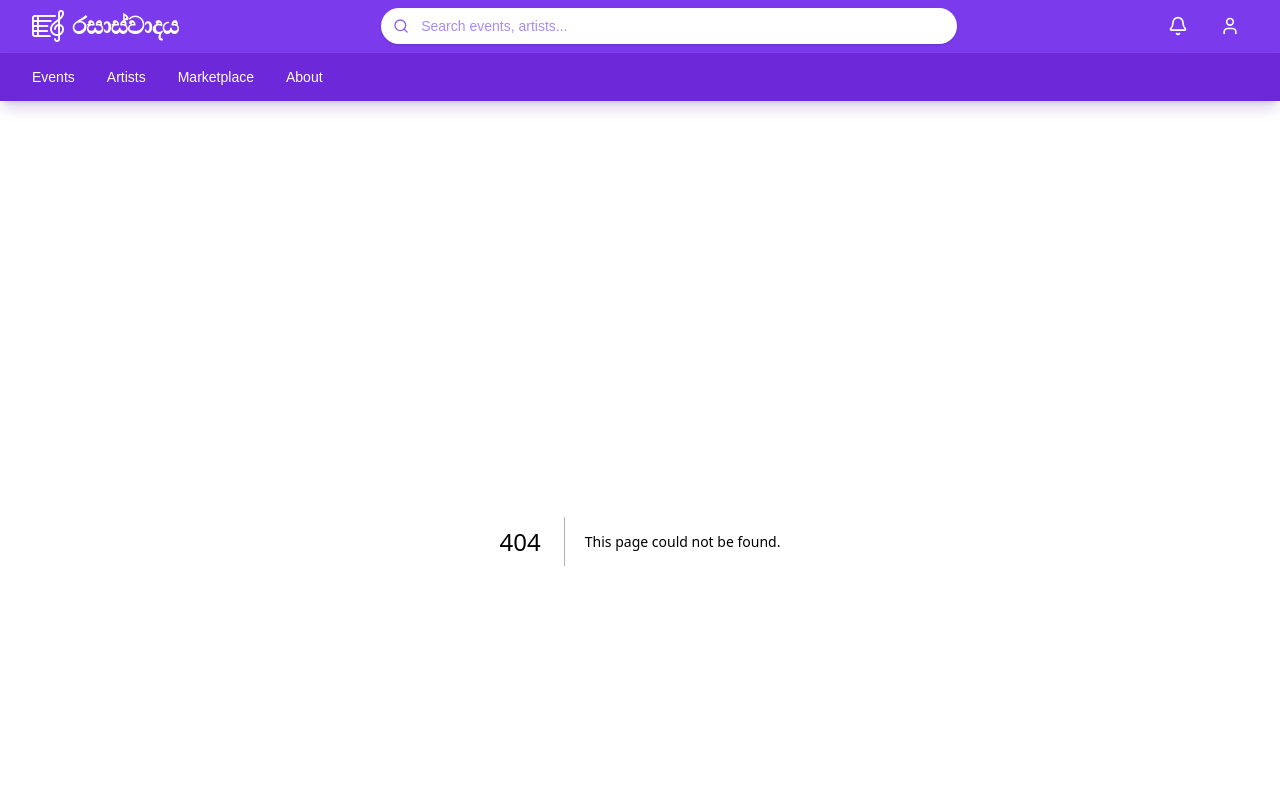
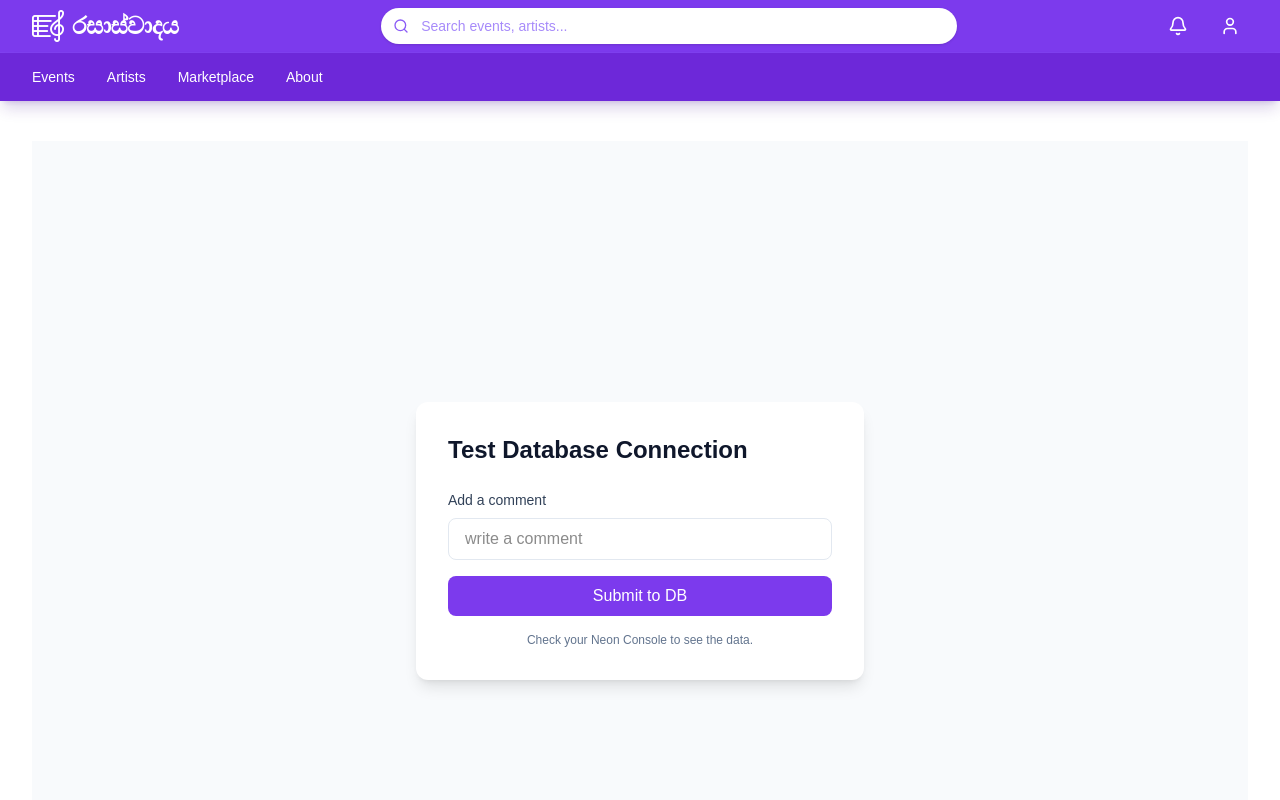
Before and after one commit to rowneth/Rasaswadaya, a Next.js app in the folder apps/web/: page /test-db in a window 1280 px wide. Before the commit this address had no page. Shown: the top 800 px of the page. Built offline with nearby package versions, Linux system fonts and the light colour scheme; a web font is replaced by a local one.

Commit message:
Add Neon driver and test DB page

```diff
--- a/apps/web/package.json
+++ b/apps/web/package.json
@@ -10,6 +10,7 @@
     "lint": "eslint"
   },
   "dependencies": {
+    "@neondatabase/serverless": "^1.0.2",
     "@repo/database": "workspace:*",
     "lucide-react": "^0.561.0",
     "next": "16.0.10",
--- /dev/null
+++ b/apps/web/src/app/test-db/page.tsx
@@ -0,0 +1,48 @@
+import { neon } from '@neondatabase/serverless';
+
+export default function Page() {
+  async function create(formData: FormData) {
+    'use server';
+    // Connect to the Neon database
+    // Ensure DATABASE_URL is set in your .env file
+    const sql = neon(`${process.env.DATABASE_URL}`);
+    const comment = formData.get('comment');
+
+    try {
+        // Insert the comment from the form into the Postgres database
+        await sql('CREATE TABLE IF NOT EXISTS comments (comment TEXT)');
+        await sql('INSERT INTO comments (comment) VALUES ($1)', [comment]);
+        console.log("Comment added successfully");
+    } catch (e) {
+        console.error("Error adding comment:", e);
+    }
+  }
+
+  return (
+    <div className="min-h-screen flex items-center justify-center bg-slate-50 dark:bg-zinc-900">
+        <div className="bg-white dark:bg-zinc-800 p-8 rounded-xl shadow-lg max-w-md w-full">
+            <h1 className="text-2xl font-bold mb-6 text-slate-900 dark:text-white">Test Database Connection</h1>
+            <form action={create} className="space-y-4">
+                <div>
+                    <label className="block text-sm font-medium mb-2 text-slate-700 dark:text-zinc-300">Add a comment</label>
+                    <input
+                        type="text"
+                        placeholder="write a comment"
+                        name="comment"
+                        className="w-full px-4 py-2 rounded-lg border border-slate-200 dark:border-zinc-700 bg-white dark:bg-zinc-900 focus:ring-2 focus:ring-brand-500 outline-none"
+                    />
+                </div>
+                <button
+                    type="submit"
+                    className="w-full bg-brand-600 text-white py-2 rounded-lg font-medium hover:bg-brand-700 transition-colors"
+                >
+                    Submit to DB
+                </button>
+            </form>
+            <p className="mt-4 text-xs text-slate-500 text-center">
+                Check your Neon Console to see the data.
+            </p>
+        </div>
+    </div>
+  );
+}
```
